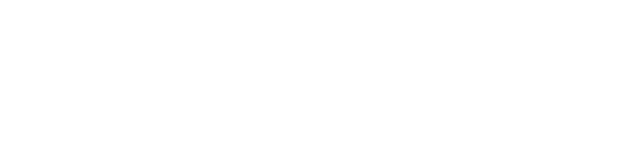
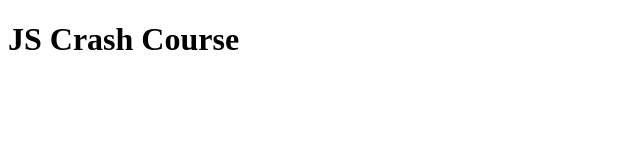
Before and after one commit to lezernack/javaScript-crashCourse, a plain HTML site: page index.html in a window 1280 px wide. Shown: the whole page, without its empty margins (0-640 px from the left). Drawn offline with Linux system fonts and the light colour scheme.

Commit message:
added a header and title

```diff
--- a/index.html
+++ b/index.html
@@ -3,7 +3,11 @@
   <head>
     <meta charset="UTF-8" />
     <meta name="viewport" content="width=device-width, initial-scale=1.0" />
-    <title>Document</title>
+    <title>JS Crash Course</title>
   </head>
-  <body></body>
+  <body>
+    <header>
+      <h1>JS Crash Course</h1>
+    </header>
+  </body>
 </html>
```
